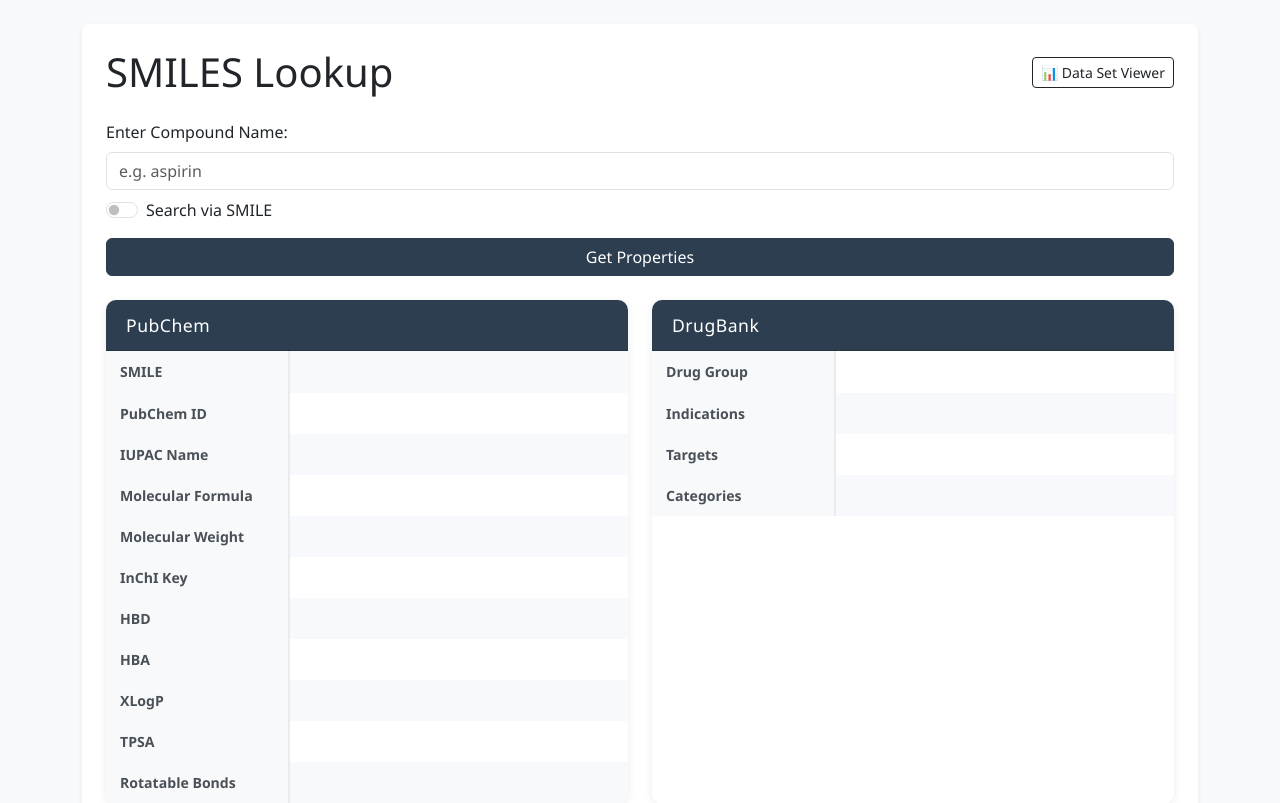
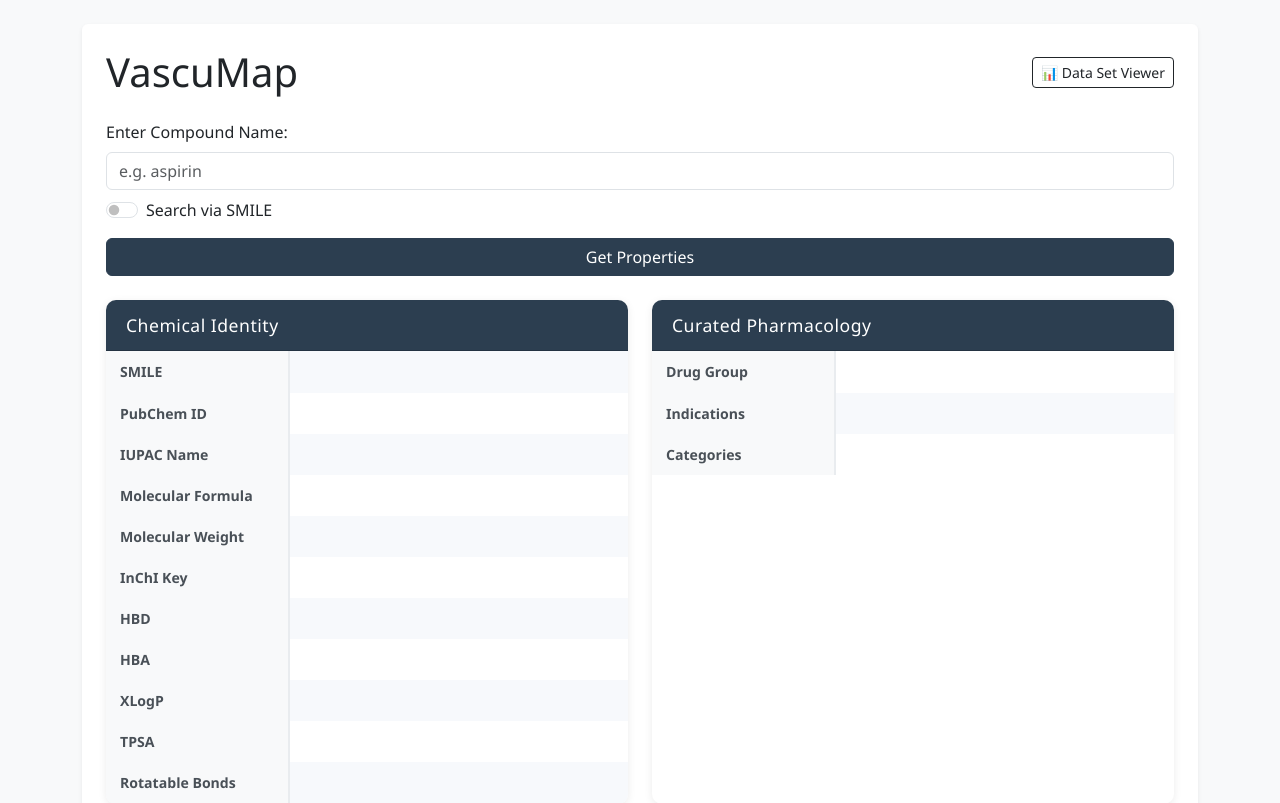
Before and after one commit to samSRaina/ReMediX, a FastAPI app: page / in a window 1280 px wide. Shown: the top 803 px of the page. Run offline with FastAPI, Linux system fonts and the light colour scheme; lists and menus that the app fills with data are empty.

Commit message:
Update page titles and headers for clarity and relevance

```diff
--- a/src/static/templates/excel_viewer.html
+++ b/src/static/templates/excel_viewer.html
@@ -4,7 +4,7 @@
 
 {% block content %}
     <div class="d-flex justify-content-between align-items-center mb-4">
-        <h1 class="mb-0">Data Set Viewer</h1>
+        <h1 class="mb-0">Disease Molecular Signature</h1>
         <a href="/" class="btn btn-outline-dark btn-sm">← Back to Home</a>
     </div>
 
--- a/src/static/templates/gene_match.html
+++ b/src/static/templates/gene_match.html
@@ -4,7 +4,7 @@
 
 {% block content %}
     <div class="d-flex justify-content-between align-items-center mb-4">
-        <h1 class="mb-0">Gene–Disease Match</h1>
+        <h1 class="mb-0">Directional Therapeutic Effect</h1>
         <a href="/" class="btn btn-outline-dark btn-sm">← Back to Home</a>
     </div>
 
--- a/src/static/templates/home.html
+++ b/src/static/templates/home.html
@@ -1,7 +1,7 @@
 {% extends "layout.html" %}
 {% block content %}
     <div class="d-flex justify-content-between align-items-center mb-4">
-        <h1 class="mb-0">SMILES Lookup</h1>
+        <h1 class="mb-0">VascuMap</h1>
         <a href="/excelViewer" class="btn btn-outline-dark btn-sm">📊 Data Set Viewer</a>
     </div>
     <form id="home-form" class="mb-4">
@@ -21,7 +21,7 @@
         <!-- PubChem Column -->
         <div class="col-md-6" id="pubchem">
             <div class="card">
-                <div class="card-header">PubChem</div>
+                <div class="card-header">Chemical Identity</div>
                 <div class="card-body p-0">
                     <table class="data-table">
                         <tbody>
@@ -82,7 +82,7 @@
         <!-- DrugBank Column -->
         <div class="col-md-6" id="drugbank">
             <div class="card">
-                <div class="card-header">DrugBank</div>
+                <div class="card-header">Curated Pharmacology</div>
                 <div class="card-body p-0">
                     <table class="data-table">
                         <tbody>
@@ -94,10 +94,10 @@
                                 <th>Indications</th>
                                 <td id="indications" class="scrollable-cell"></td>
                             </tr>
-                            <tr>
+                            <!--<tr>
                                 <th>Targets</th>
                                 <td id="targets" class="scrollable-cell"></td>
-                            </tr>
+                            </tr>-->
                             <tr>
                                 <th>Categories</th>
                                 <td id="category" class="scrollable-cell"></td>
```
Also changed, not shown: main.py (line endings or trailing spaces).
